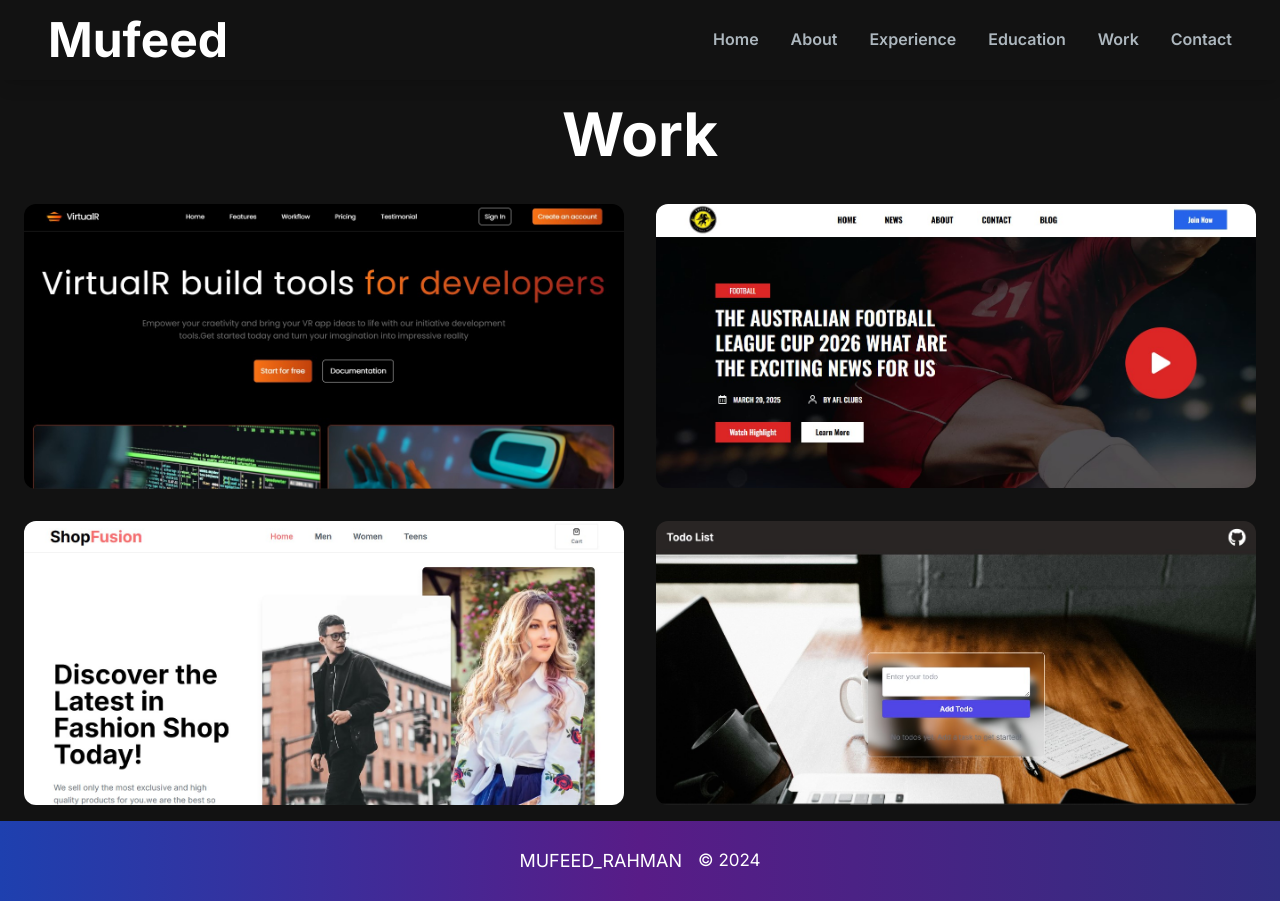
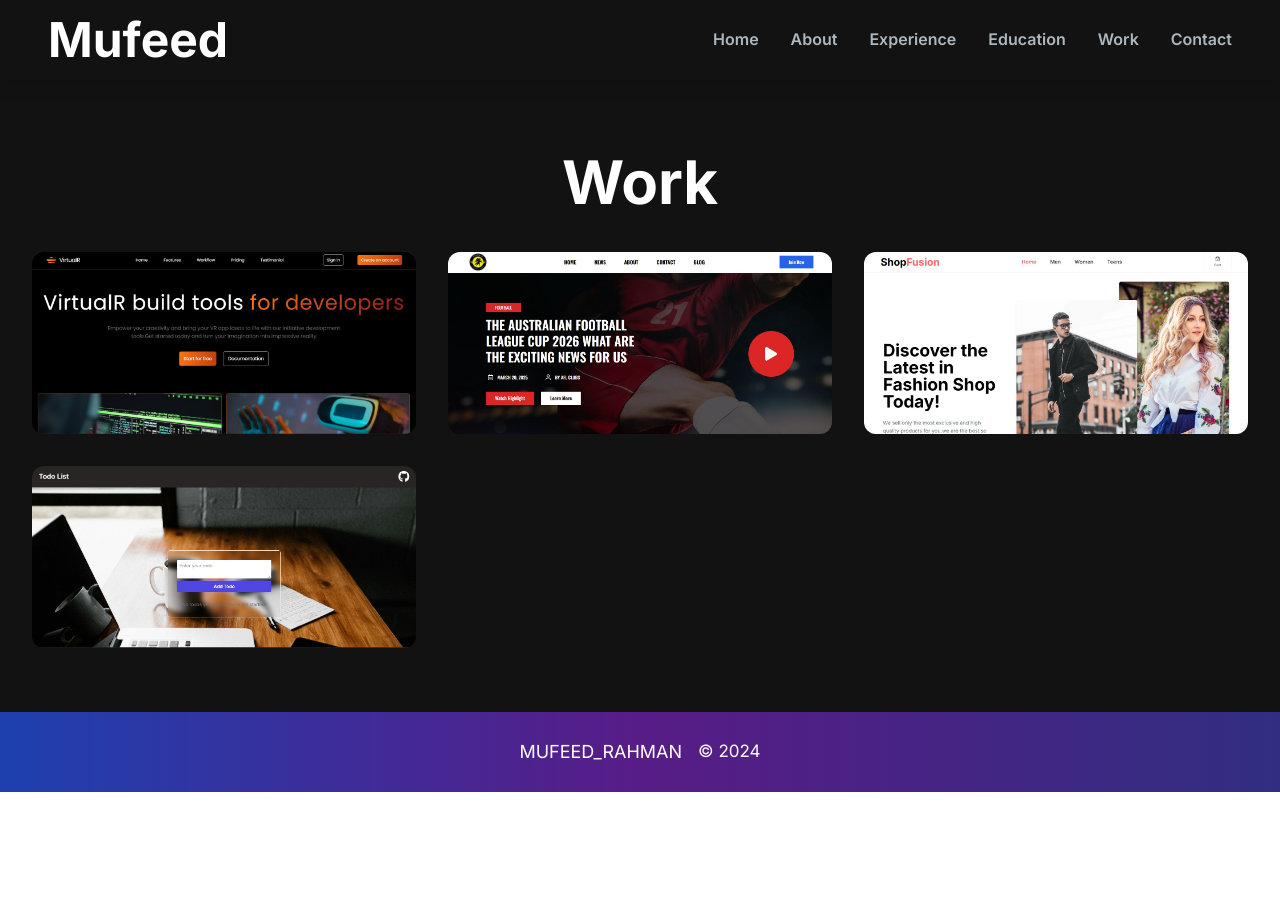
Before and after one commit to mufeedrahmanuk/my-animated-portfolio, a Next.js app: page /Work in a window 1280 px wide. After the commit the page ends 800 px from the top, so only its background shows below. Built offline with nearby package versions, Linux system fonts and the light colour scheme.

Commit message:
rendering issue

```diff
--- a/src/app/Components/Contact.tsx
+++ b/src/app/Components/Contact.tsx
@@ -11,29 +11,31 @@ const Contact = () => {
   return (
     <div
       data-aos="fade-up"
+      data-aos-duration="600"  // Adjusted duration
       className="bg-[#121212] py-12 px-4 sm:py-16 sm:px-6 xl:px-20"
     >
       <div className="max-w-4xl mx-auto text-center">
         <h1
           data-aos="fade-up"
+          data-aos-duration="600" // Adjusted duration
           className="text-4xl sm:text-5xl lg:text-6xl text-white font-bold mb-8 sm:mb-12"
         >
           Contact Me
         </h1>
         <ul className="space-y-8 sm:space-y-10 mb-8 sm:mb-12">
-          <li data-aos="fade-up-right" className="contact-item">
+          <li data-aos="fade-up-right" data-aos-duration="500" className="contact-item">
             <FaLocationDot className="contact-icon text-3xl sm:text-4xl lg:text-5xl" />
             <h1 className="contact-text text-lg sm:text-xl md:text-2xl lg:text-3xl">
               Dubai, United Arab Emirates
             </h1>
           </li>
-          <li data-aos="fade-up-right" className="contact-item">
+          <li data-aos="fade-up-right" data-aos-duration="500" className="contact-item">
             <MdEmail className="contact-icon text-3xl sm:text-4xl lg:text-5xl" />
             <h1 className="contact-text text-lg sm:text-xl md:text-2xl lg:text-3xl">
               mufeedrahmanuk@gmail.com
             </h1>
           </li>
-          <li data-aos="fade-up-right" className="contact-item">
+          <li data-aos="fade-up-right" data-aos-duration="500" className="contact-item">
             <IoMdCall className="contact-icon text-3xl sm:text-4xl lg:text-5xl" />
             <h1 className="contact-text text-lg sm:text-xl md:text-2xl lg:text-3xl">
               +971 55 991 7501
@@ -43,11 +45,13 @@ const Contact = () => {
 
         <div
           data-aos="fade-up"
+          data-aos-duration="400"  // Adjusted duration
           className="border-t border-neutral-700 py-4 mb-6 sm:mb-8"
         ></div>
 
         <div
           data-aos="fade-up"
+          data-aos-duration="400"  // Adjusted duration
           className="flex flex-wrap justify-center items-center gap-6 sm:gap-8"
         >
           <Link href={"https://www.linkedin.com/in/mufeedrahmanuk"}>
--- a/src/app/Components/Work.tsx
+++ b/src/app/Components/Work.tsx
@@ -1,6 +1,8 @@
-import React from 'react';
+import React, { useEffect } from 'react';
 import Link from 'next/link';
 import Image from 'next/image';
+import AOS from 'aos';
+import 'aos/dist/aos.css';
 
 const data = [
   {
@@ -19,48 +21,39 @@ const data = [
     image: '/todo.jpg',
     link: 'https://todo-list-nu-black-15.vercel.app/',
   },
-  // {
-  //   image: '/panaverse.PNG',
-  //   link: 'https://panaverse-daoclone--lime.vercel.app/',
-  // },
-
-  // {
-  //   image: '/cloudinary.PNG',
-  //   link: 'https://photo-album-drab.vercel.app/',
-  // },
-  // {
-  //   image: '/website2.JPG',
-  //   link: 'https://seaside-escape-gateways.vercel.app/',
-  // },
-  // {
-  //   image: '/webdev.JPG',
-  //   link: 'https://agencywebsite-xi.vercel.app/',
-  // },
+  // Add more projects as needed
 ];
 
 const Work = () => {
+  useEffect(() => {
+    AOS.init({
+      duration: 700, // Slightly faster animation duration
+      delay: 50, // Reduced delay to prevent slow rendering
+      once: true, // Trigger animations only once
+    });
+  }, []);
+
   return (
-    <div data-aos="fade-up" className='flex items-center justify-center'>
-      <div>
+    <div data-aos="fade-up" className='flex flex-col items-center justify-center px-4 sm:px-6 lg:px-8 py-12 bg-[#121212]'>
       <h1 data-aos="fade-up-right" className='text-5xl lg:text-6xl font-bold text-center py-6 text-white'>
         Work
       </h1>
-        <div data-aos="fade-in" className='grid sm:grid-cols-1 md:grid-cols-2 gap-8 py-4 w-auto px-4'>
+      <div data-aos="fade-in" className='grid sm:grid-cols-1 md:grid-cols-2 lg:grid-cols-3 gap-8 py-4 w-full max-w-7xl'>
         {data.map((item, i) => (
           <Link
-              data-aos="fade-up-right"
             href={item.link}
             target='_blank'
             rel='noopener noreferrer'
             key={i}
             className='relative group'
+            data-aos="fade-up-right"
           >
             <Image
               src={item.image}
               alt={`Project ${i + 1}`}
               width={600}
-                height={600}
-                className='rounded-xl group-hover:scale-105 transition duration-300 ease-in-out transform group-hover:shadow-lg'
+              height={400} // Adjusted height for better aspect ratio
+              className='rounded-xl group-hover:scale-105 transition-transform duration-300 ease-in-out transform group-hover:shadow-lg'
             />
             <div className='absolute inset-0 bg-black opacity-0 group-hover:opacity-50 transition-opacity duration-300 rounded-xl flex items-center justify-center'>
               <p className='text-white font-semibold text-xl'>View Project</p>
@@ -69,7 +62,6 @@ const Work = () => {
         ))}
       </div>
     </div>
-    </div>
   );
 };
 
```
Lines whose indentation alone changed are shown as unchanged.
